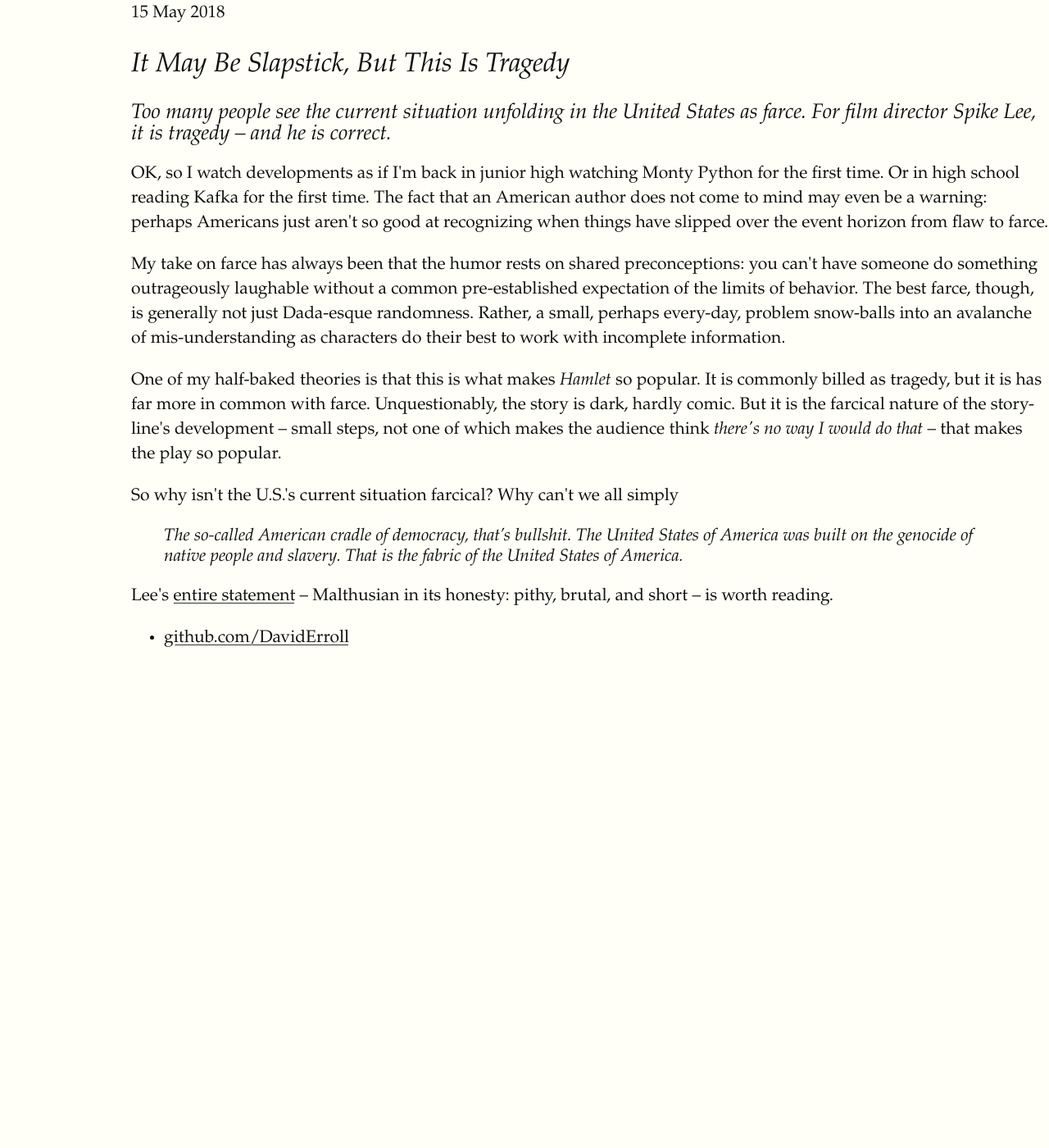
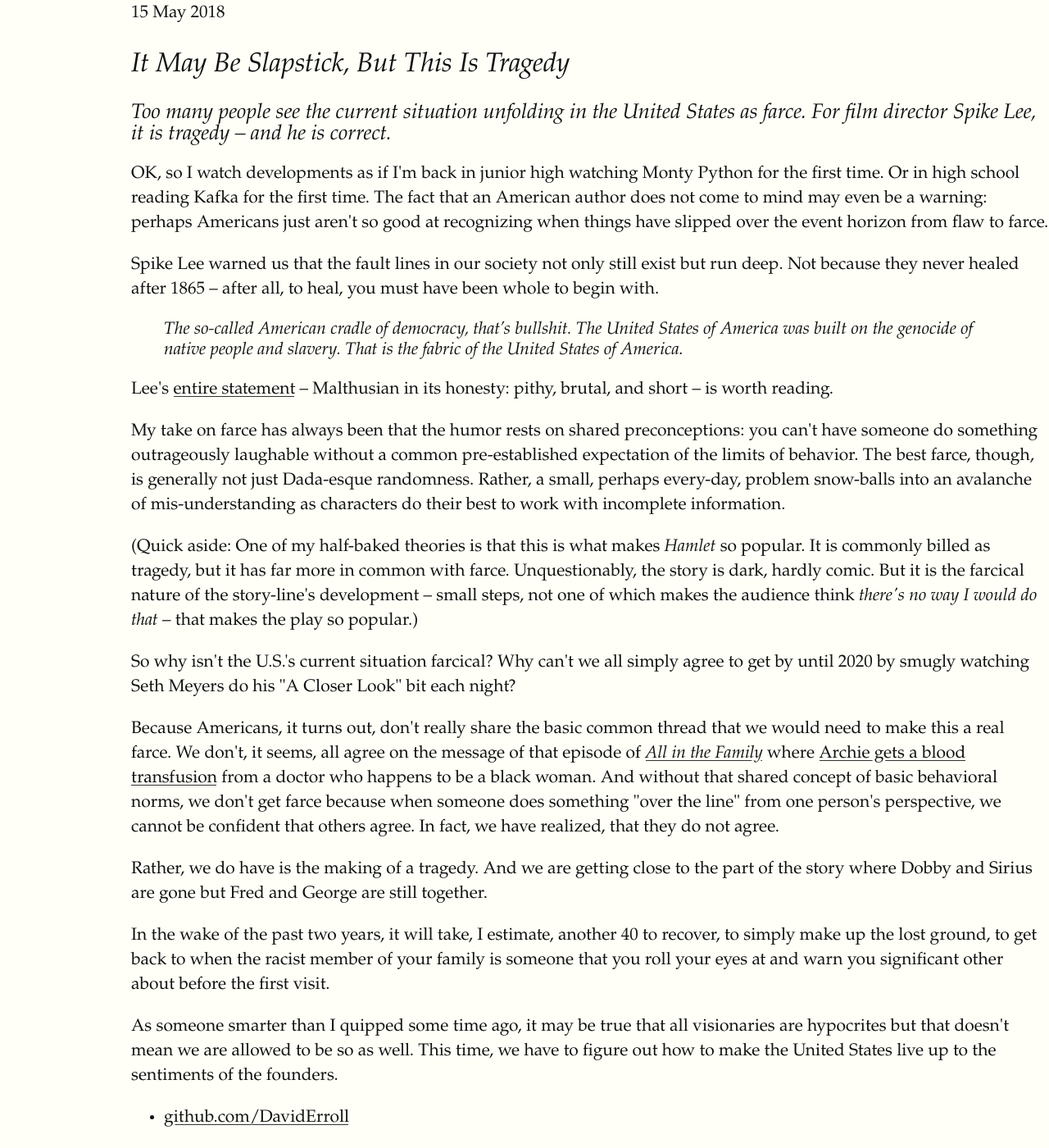
Before and after one commit to DavidErroll/DavidErroll.github.io, a Jekyll site: the page built from _posts/2018-05-15-usa-as-tragedy.md, in a window 1280 px wide and 1400 px high, scrolled down 281 px. Shown: the whole window at 82% size. Built offline with Jekyll 4.4.1, drawn with Linux system fonts in a browser that asks for light colours; some web fonts are replaced; before the commit the page ends 1096 px from its top, so only the background shows below that.

Commit message:
Update 2018-05-15-usa-as-tragedy.md

```diff
--- a/_posts/2018-05-15-usa-as-tragedy.md
+++ b/_posts/2018-05-15-usa-as-tragedy.md
@@ -14,13 +14,7 @@ It May Be Slapstick, But This Is Tragedy
 OK, so I watch developments as if I'm back in junior high watching Monty Python for the first time. Or in high school reading Kafka for the first time. The fact that an American author does not come to mind may even be a warning: perhaps Americans just aren't so good at recognizing when things have slipped over the event horizon from flaw to farce.
 </p>
 <p>
-My take on farce has always been that the humor rests on shared preconceptions: you can't have someone do something outrageously laughable without a common pre-established expectation of the limits of behavior. The best farce, though, is generally not just Dada-esque randomness. Rather, a small, perhaps every-day, problem snow-balls into an avalanche of mis-understanding as characters do their best to work with incomplete information.
-</p>
-<p>
-One of my half-baked theories is that this is what makes <em>Hamlet</em> so popular. It is commonly billed as tragedy, but it is has far more in common with farce. Unquestionably, the story is dark, hardly comic. But it is the farcical nature of the story-line's development – small steps, not one of which makes the audience think <em>there's no way I would do that</em> – that makes the play so popular.
-</p>
-<p>
-So why isn't the U.S.'s current situation farcical? Why can't we all simply
+Spike Lee warned us that the fault lines in our society not only still exist but run deep. Not because they never healed after 1865 – after all, to heal, you must have been whole to begin with.
 </p>
 <blockquote>
 <em>
@@ -31,17 +25,23 @@ So why isn't the U.S.'s current situation farcical? Why can't we all simply
 Lee's <a href="http://www.vulture.com/2018/05/read-it-spike-lee-and-his-anti-trump-speech-at-cannes.html">entire statement</a> – Malthusian in its honesty: pithy, brutal, and short – is worth reading.
 </p>
 <p>
-
+My take on farce has always been that the humor rests on shared preconceptions: you can't have someone do something outrageously laughable without a common pre-established expectation of the limits of behavior. The best farce, though, is generally not just Dada-esque randomness. Rather, a small, perhaps every-day, problem snow-balls into an avalanche of mis-understanding as characters do their best to work with incomplete information.
 </p>
 <p>
-
+(Quick aside: One of my half-baked theories is that this is what makes <em>Hamlet</em> so popular. It is commonly billed as tragedy, but it has far more in common with farce. Unquestionably, the story is dark, hardly comic. But it is the farcical nature of the story-line's development – small steps, not one of which makes the audience think <em>there's no way I would do that</em> – that makes the play so popular.)
 </p>
 <p>
-
+So why isn't the U.S.'s current situation farcical? Why can't we all simply agree to get by until 2020 by smugly watching Seth Meyers do his "A Closer Look" bit each night?
 </p>
 <p>
-
+Because Americans, it turns out, don't really share the basic common thread that we would need to make this a real farce. We don't, it seems, all agree on the message of that episode of <a href="https://www.imdb.com/title/tt0066626/"><em>All in the Family</em></a> where <a href="https://www.youtube.com/watch?v=Cfocap0Wyac">Archie gets a blood transfusion</a> from a doctor who happens to be a black woman. And without that shared concept of basic behavioral norms, we don't get farce because when someone does something "over the line" from one person's perspective, we cannot be confident that others agree. In fact, we have realized, that they do not agree.
 </p>
 <p>
-
+Rather, we do have is the making of a tragedy. And we are getting close to the part of the story where Dobby and Sirius are gone but Fred and George are still together.
 </p>
+<p>
+In the wake of the past two years, it will take, I estimate, another 40 to recover, to simply make up the lost ground, to get back to when the racist member of your family is someone that you roll your eyes at and warn you significant other about before the first visit.
+</p>
+<p>
+As someone smarter than I quipped some time ago, it may be true that all visionaries are hypocrites but that doesn't mean we are allowed to be so as well. This time, we have to figure out how to make the United States live up to the sentiments of the founders.
+</p>
```
